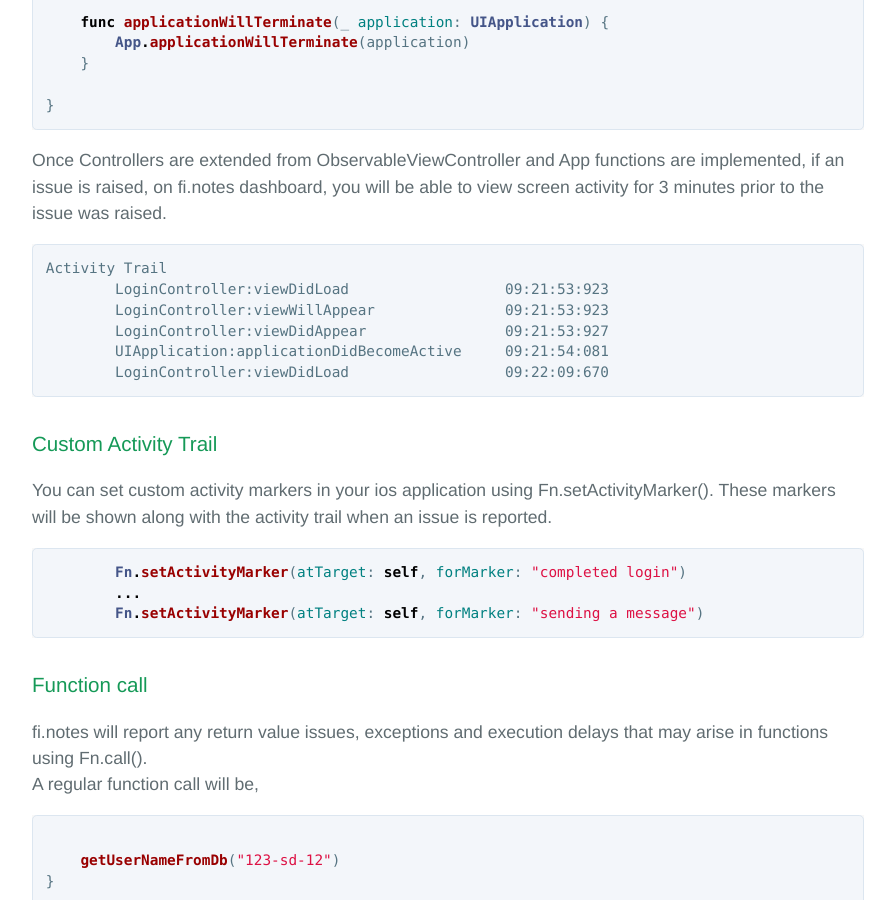
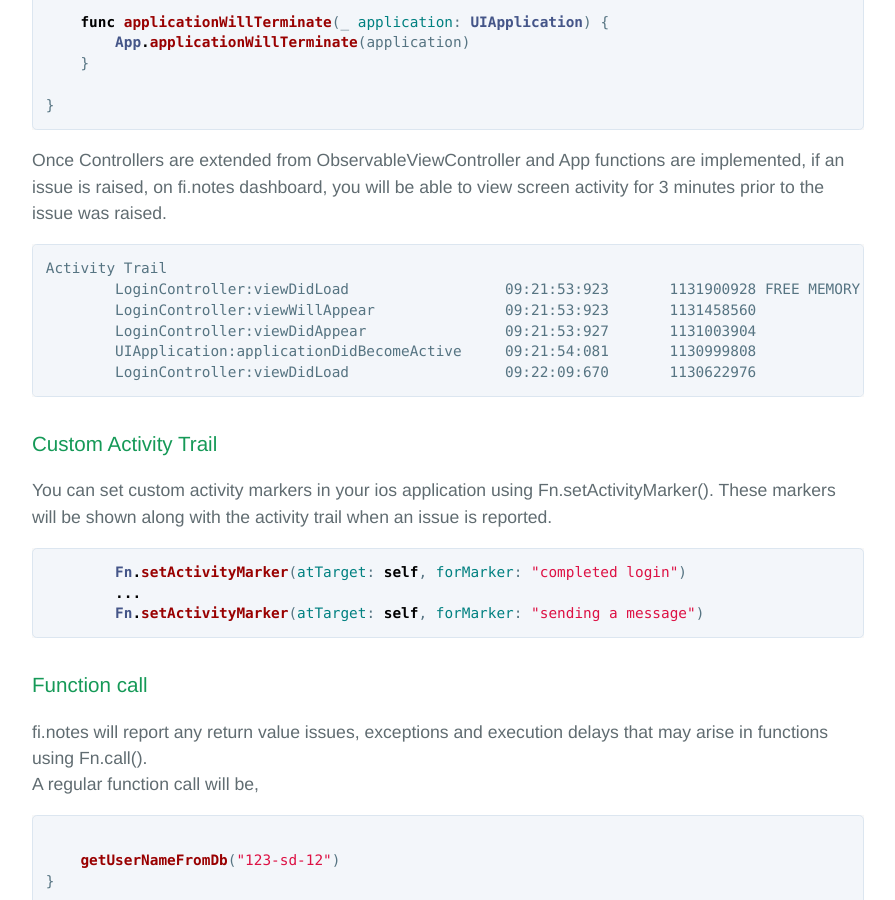
Before and after one commit to finotes/finotes.github.io, a Jekyll site: the page built from _posts/2018-02-02-swift-docs.md, in a window 1280 px wide and 900 px high, scrolled down 6202 px. Shown: the whole window, without its empty margins (192-1087 px from the left). Built offline with Jekyll 4.4.1, drawn with Linux system fonts in a browser that asks for light colours; some web fonts are replaced.

Commit message:
Update 2018-02-02-swift-docs.md

````diff
--- a/_posts/2018-02-02-swift-docs.md
+++ b/_posts/2018-02-02-swift-docs.md
@@ -242,11 +242,11 @@ class AppDelegate: UIResponder, UIApplicationDelegate {
 Once Controllers are extended from ObservableViewController and App functions are implemented, if an issue is raised, on fi.notes dashboard, you will be able to view screen activity for 3 minutes prior to the issue was raised.
 ```
 Activity Trail
-	LoginController:viewDidLoad                  09:21:53:923
-	LoginController:viewWillAppear               09:21:53:923
-	LoginController:viewDidAppear                09:21:53:927
-	UIApplication:applicationDidBecomeActive     09:21:54:081
-	LoginController:viewDidLoad                  09:22:09:670
+	LoginController:viewDidLoad                  09:21:53:923	1131900928 FREE MEMORY (BYTES)
+	LoginController:viewWillAppear               09:21:53:923	1131458560
+	LoginController:viewDidAppear                09:21:53:927	1131003904
+	UIApplication:applicationDidBecomeActive     09:21:54:081	1130999808
+	LoginController:viewDidLoad                  09:22:09:670	1130622976
 ```
 
 ### Custom Activity Trail
````
